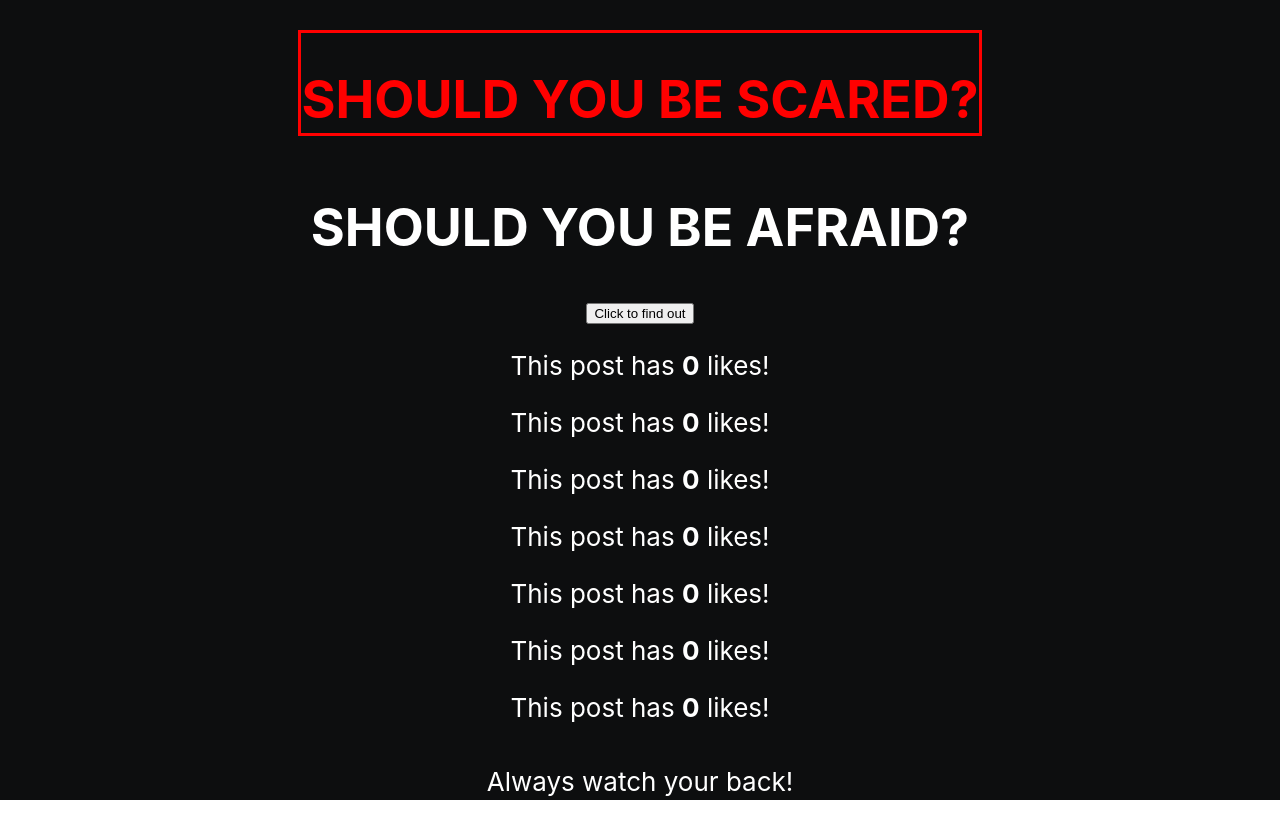
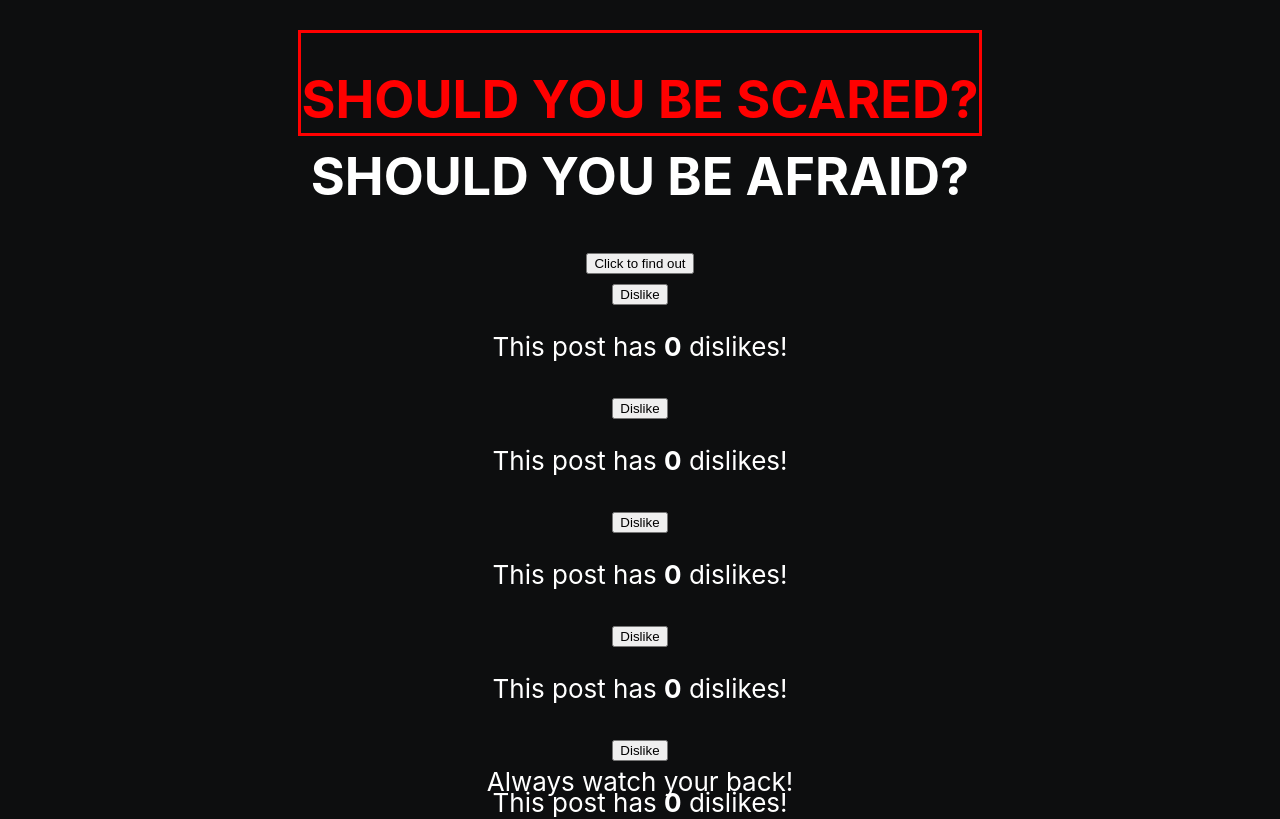
Before and after one commit to tomekgora/should-i-be-afraid, a React (Create React App) app: page / in a window 1280 px wide. Shown: the top 819 px of the page. Built offline with nearby package versions, Linux system fonts and the light colour scheme.

Commit message:
made like counter, added LikeCounter to CrimeRecord component

```diff
--- a/src/App.js
+++ b/src/App.js
@@ -4,6 +4,7 @@ import NavBar from './components/NavBar.js'
 import Container from  './components/Container.js'
 import Banner from  './components/Banner-title.js'
 import Footer from './components/Footer.js'
+import LikeCounter from './components/LikeCounter.js'
 
 function App() {
   return (
--- a/src/components/Container.js
+++ b/src/components/Container.js
@@ -1,11 +1,12 @@
 import React, { Component } from "react";
-import CrimeRecord from "./CrimeRecord"
+import CrimeRecord from "./CrimeRecord.js"
+import LikeCounter from "./LikeCounter.js"
 
 export default class Container extends Component {
     render () {
         return <div className="container">
             <h1>SHOULD YOU BE AFRAID?</h1>
-            <button onClick="">Click to find out</button>
+            <button>Click to find out</button>
             <CrimeRecord/>
             <CrimeRecord/>
             <CrimeRecord/>
--- a/src/components/CrimeRecord.js
+++ b/src/components/CrimeRecord.js
@@ -1,5 +1,5 @@
 import React, { Component } from "react";
-import LikeCounter from "./LIkeCounter.js"
+import LikeCounter from "./LikeCounter.js"
 
 export default class CrimeRecord extends Component {
     render () {
--- a/src/components/LikeCounter.js
+++ b/src/components/LikeCounter.js
@@ -5,10 +5,16 @@ export default class LikeCounter extends Component {
     numLikes: 0
   };
 
+  increment = () => {
+      this.setState({
+          numLikes: this.state.numLikes + 1
+      })
+  }
+
   render() {
     return (
       <div>
-        <p>This post has <b>{ this.state.numLikes }</b> likes!</p>
+        <button onClick={this.increment}>Dislike</button><p>This post has <b>{ this.state.numLikes }</b> dislikes!</p>
       </div>
     );
   }
```
